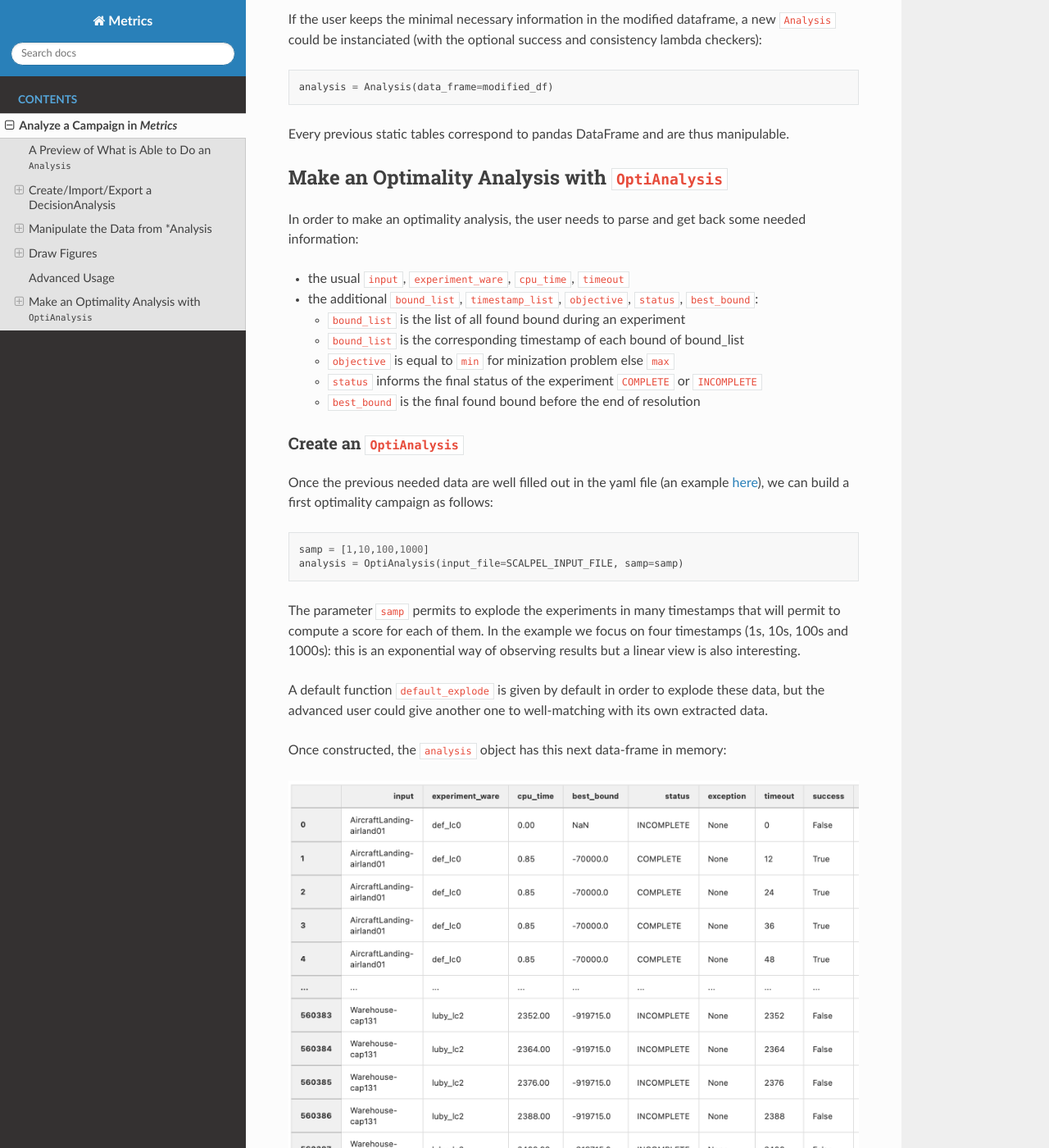
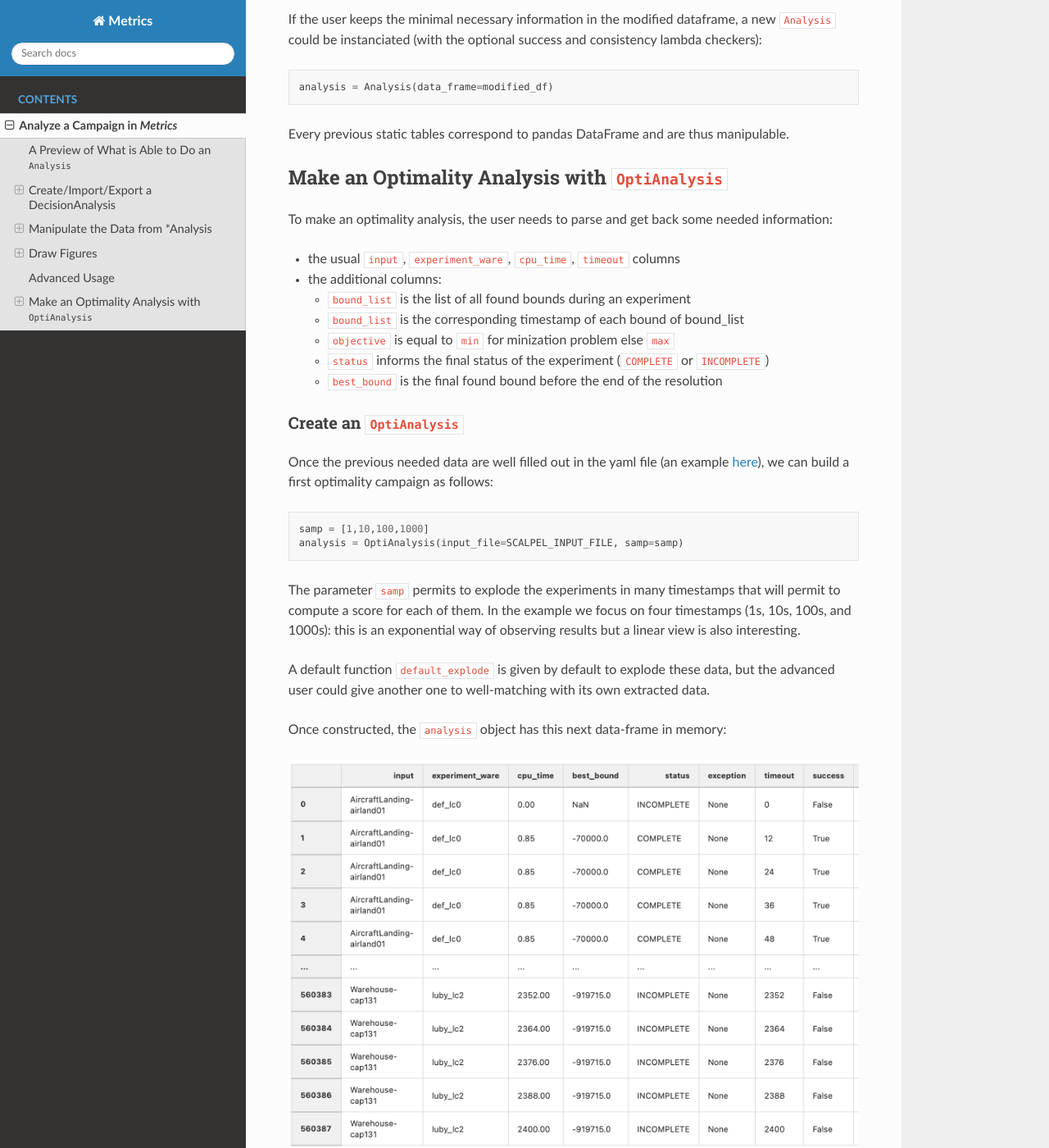
Before and after one commit to crillab/metrics, a Sphinx documentation site: the page built from docs/wallet.md, in a window 1280 px wide and 1400 px high, scrolled down 19854 px. Shown: the whole window at 82% size. Built offline with Sphinx 7.4.7 and the Read the Docs theme 2.0.0, drawn with Linux system fonts in a browser that asks for light colours; pages that are not in the unit, such as notebooks, are missing from menus; some of the changed text lies outside the part shown.

Commit message:
:memo: OptiAnalysis is documented (typo)

````diff
--- a/docs/wallet.md
+++ b/docs/wallet.md
@@ -747,15 +747,15 @@ Every previous static tables correspond to pandas DataFrame and are thus manipul
 
 ## Make an Optimality Analysis with `OptiAnalysis`
 
-In order to make an optimality analysis, the user needs to parse and get back some needed information:
+To make an optimality analysis, the user needs to parse and get back some needed information:
 
-- the usual `input`, `experiment_ware`, `cpu_time`, `timeout`
-- the additional `bound_list`, `timestamp_list`, `objective`, `status`, `best_bound`:
-    - `bound_list` is the list of all found bound during an experiment
+- the usual `input`, `experiment_ware`, `cpu_time`, `timeout` columns
+- the additional columns:
+    - `bound_list` is the list of all found bounds during an experiment
     - `bound_list` is the corresponding timestamp of each bound of bound_list
     - `objective` is equal to `min` for minization problem else `max`
-    - `status` informs the final status of the experiment `COMPLETE` or `INCOMPLETE`
-    - `best_bound` is the final found bound before the end of resolution
+    - `status` informs the final status of the experiment (`COMPLETE` or `INCOMPLETE`)
+    - `best_bound` is the final found bound before the end of the resolution
 
 ### Create an `OptiAnalysis`
 
@@ -767,9 +767,9 @@ analysis = OptiAnalysis(input_file=SCALPEL_INPUT_FILE, samp=samp)
 ```
 
 The parameter `samp` permits to explode the experiments in many timestamps that will permit to compute a score for each of them.
-In the example we focus on four timestamps (1s, 10s, 100s and 1000s): this is an exponential way of observing results but a linear view is also interesting.
+In the example we focus on four timestamps (1s, 10s, 100s, and 1000s): this is an exponential way of observing results but a linear view is also interesting.
 
-A default function `default_explode` is given by default in order to explode these data, but the advanced user could give another one to well-matching with its own extracted data.
+A default function `default_explode` is given by default to explode these data, but the advanced user could give another one to well-matching with its own extracted data.
 
 Once constructed, the `analysis` object has this next data-frame in memory:
 
@@ -778,7 +778,7 @@ Once constructed, the `analysis` object has this next data-frame in memory:
 We can observe that the same couple (input, experiment-ware) appears many times -- for each sampling asked by the user, visible through the timeout column.
 Each tuple composed of a specific (input, experiment-ware, timeout) is composed of the best_bound at this time, the current status and the success column that inform about the actual performances.
 
-> A full example [here](http://localhost:8888/notebooks/Chap7/13_ace/1-logs_to_csv.ipynb).
+> A full example [here](https://gitlab.com/production27/solveurs-de-contraintes-autonomes/doctorat/experimentations/-/blob/main/Chap7/13_ace/1-logs_to_csv.ipynb).
 
 ### Compute scores
 
@@ -827,9 +827,7 @@ where:
 - `max_b` is the best found bound at the current time of the analysis for a given input
 - `df` is the dataframe of the current analyzed input experiments (from which `min_b` and `max_b` are computed)
 
-A
-
-> A full example [here](https://gitlab.com/production27/solveurs-de-contraintes-autonomes/doctorat/experimentations/-/blob/main/Chap7/13_ace/1-logs_to_csv.ipynb).
+> A full example [here](https://gitlab.com/production27/solveurs-de-contraintes-autonomes/doctorat/experimentations/-/blob/main/Chap7/13_ace/2-make_agg_analysis.ipynb).
 >
 > with a preview of created score columns:
 >
````
Also changed, not shown: other parts of docs/wallet.md (+4 -4 lines).
